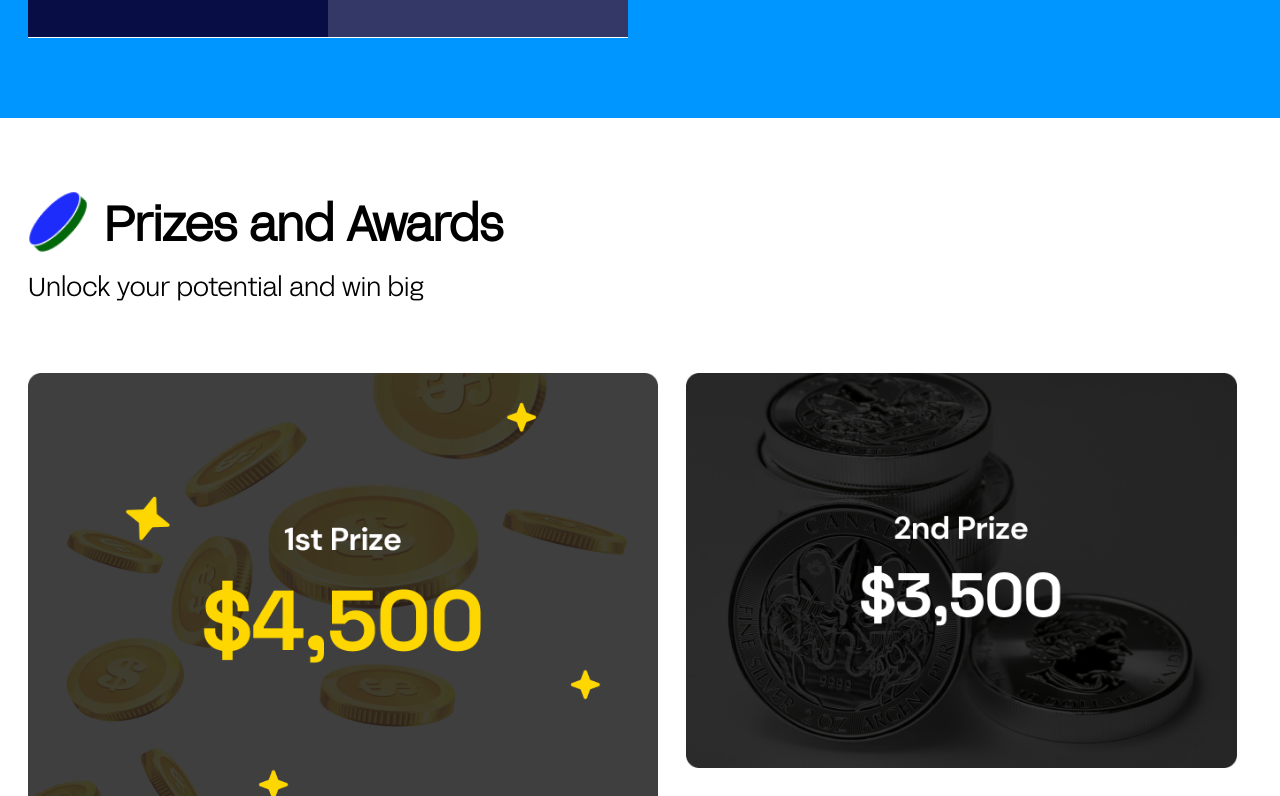
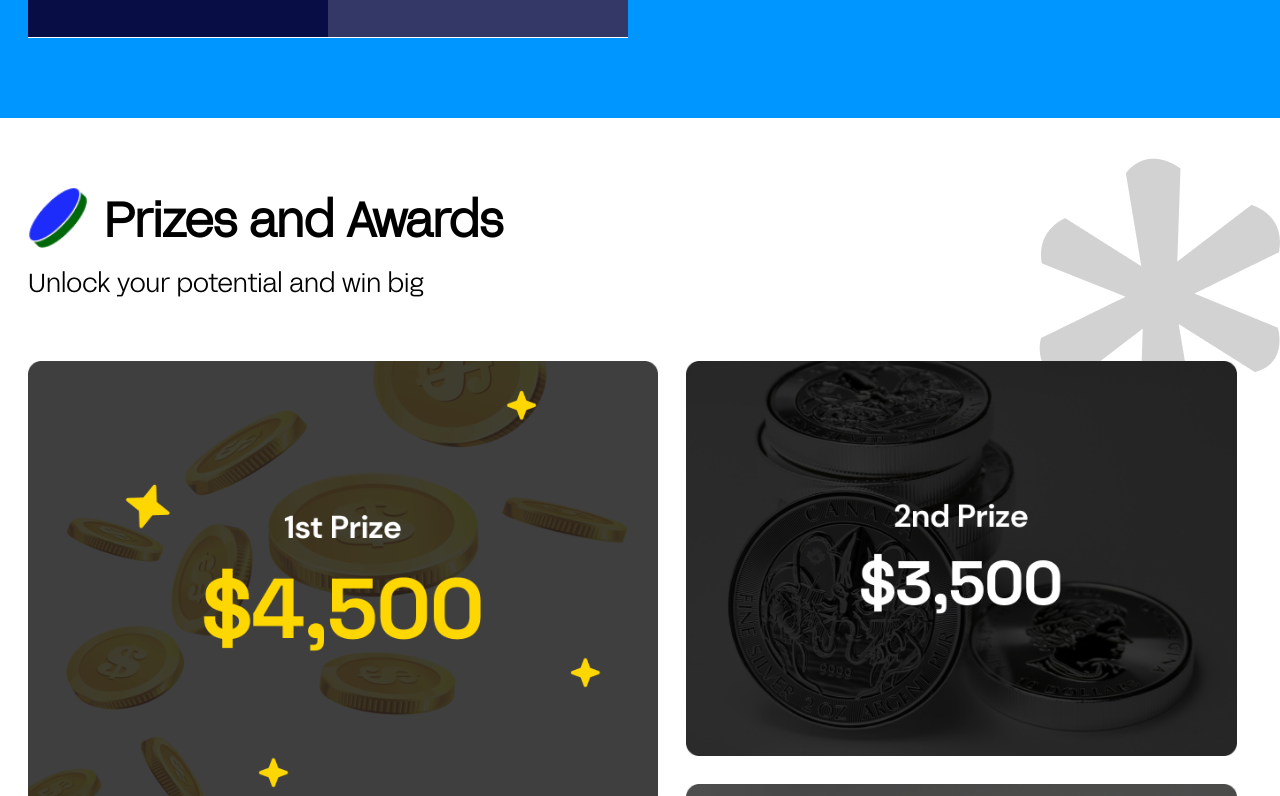
Before and after one commit to Bloceducare/web3-lagos, a Next.js app in the folder frontend/: page /hackathon in a window 1280 px wide. Shown: the part 3284-4080 px from the top of the page. Built offline with nearby package versions, Linux system fonts and the light colour scheme.

Commit message:
add background image

```diff
--- a/frontend/pages/hackathon/index.tsx
+++ b/frontend/pages/hackathon/index.tsx
@@ -270,8 +270,8 @@ const Hackathon = () => {
         </section>
 
       <section className="flex flex-col items-center">
-        <div className={`flex flex-col w-full ${container} p-4 md:space-y-10 md:p-7 lg:pb-20`}>
-         <div className="mb-7 lg:pt-8">
+        <div className={`flex flex-col w-full ${container} bg-[url('/hackathon/Vector3.png')] bg-auto bg-right-bottom md:bg-right-top bg-no-repeat p-4 md:mt-10 md:px-7 pb-14 lg:pb-20`}>
+         <div className="mb-7 lg:pb-8">
             <Heading style="my-2" src="/hackathon/Group15.png" alt="" title="Prizes and Awards" />
             <p className="text-[20px] lg:text-[26px]">Unlock your potential and win big</p>
          </div>
```
Also changed, not shown: frontend/public/hackathon/Vector3.png (added).
